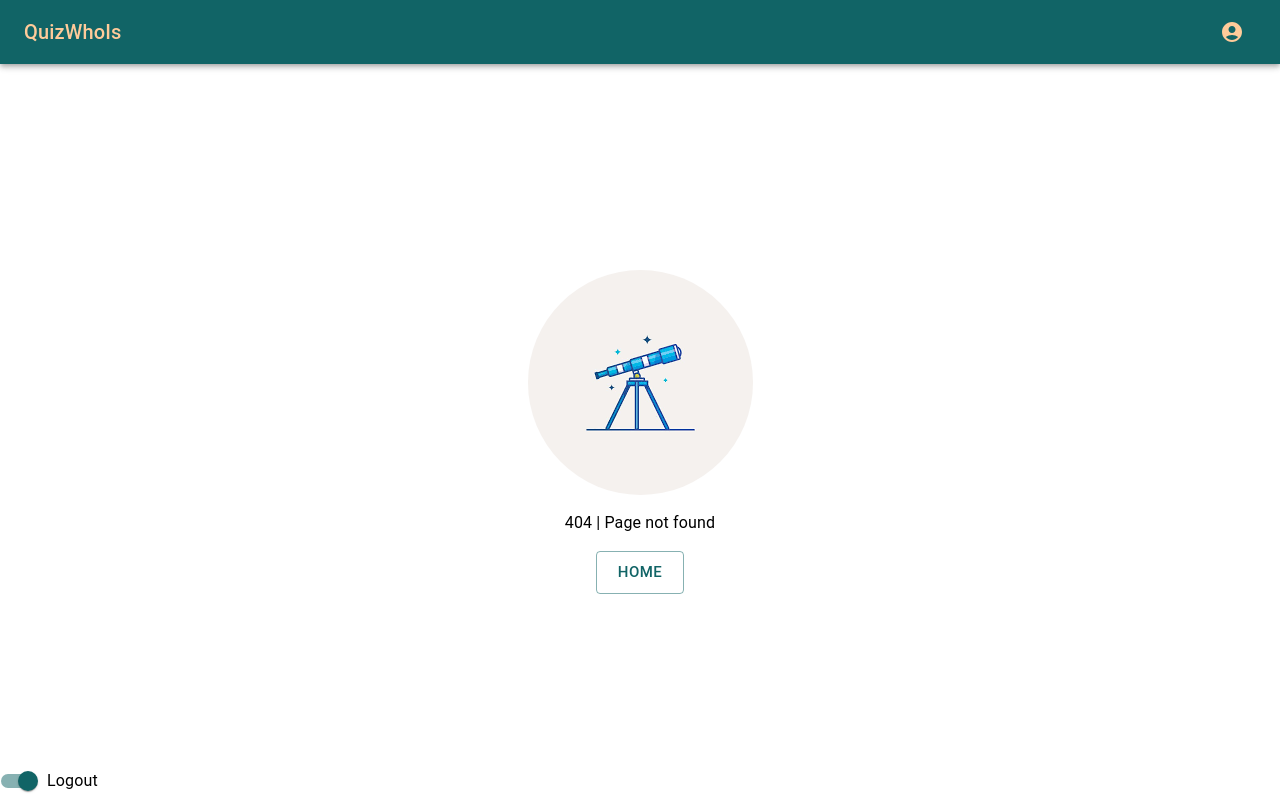
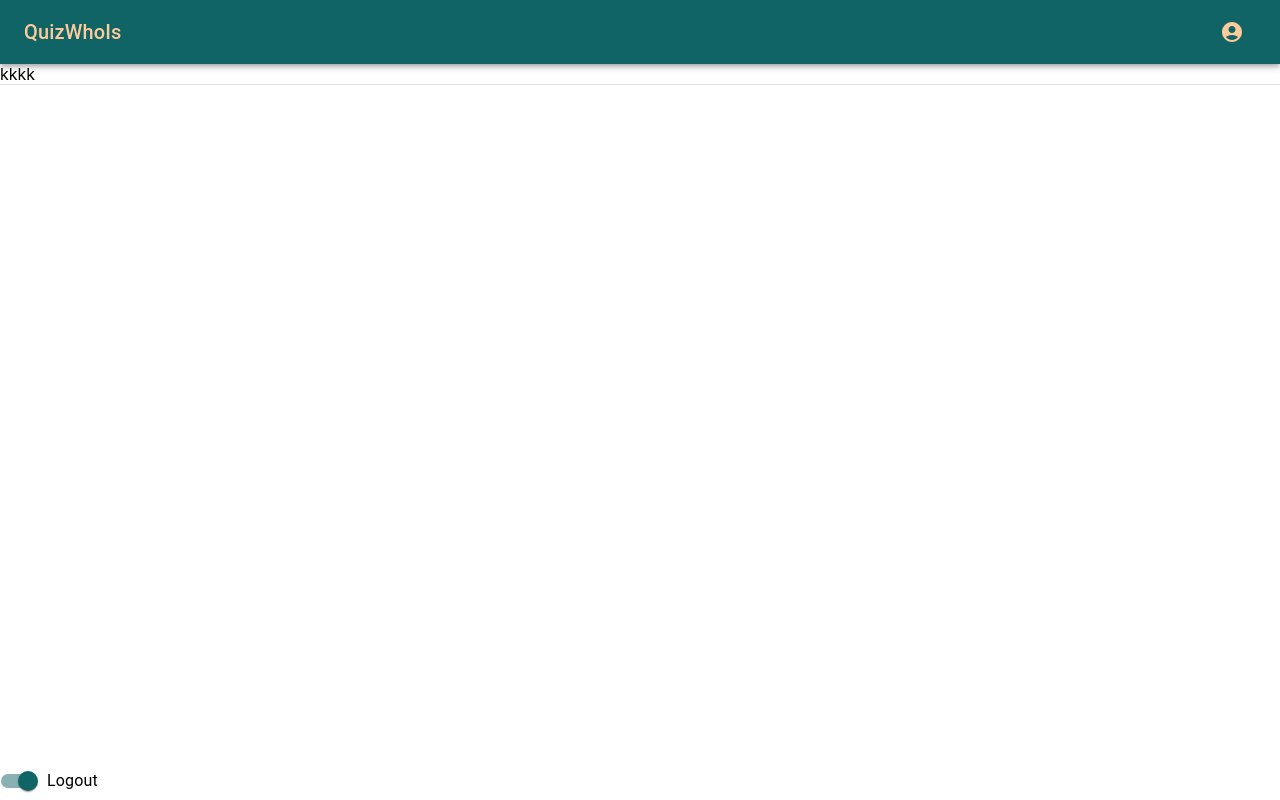
Before and after one commit to veatik90/QuizWhois, a React (Create React App) app: page /dashboard in a window 1280 px wide. Before the commit this address had no page. Built offline with nearby package versions, Linux system fonts and the light colour scheme.

Commit message:
feat: add redirect to dashboard

```diff
--- a/src/App.tsx
+++ b/src/App.tsx
@@ -1,16 +1,20 @@
 import { FC } from 'react';
-import { BrowserRouter as Router, Switch, Route } from 'react-router-dom';
+import { BrowserRouter as Router, Switch, Route, Redirect } from 'react-router-dom';
 import { Header } from './components/Header';
 import { NotFound } from './pages/NotFound';
 import { Auth } from './pages/Auth';
+import { Dashboard } from './pages/Dashboard';
 
 const App: FC = () => {
   return (
     <Router>
       <Header />
       <Switch>
+        <Route path="/dashboard">
+          <Dashboard />
+        </Route>
         <Route exact path="/">
-          <p>home</p>
+          <Redirect to="/dashboard" />
         </Route>
         <Route path="/auth">
           <Auth />
--- /dev/null
+++ b/src/pages/Dashboard/index.tsx
@@ -0,0 +1,6 @@
+import { Box } from '@mui/material';
+import { FC } from 'react';
+
+export const Dashboard: FC = () => {
+  return <Box sx={{ borderBottom: 1, borderColor: 'divider' }}>kkkk</Box>;
+};
```
Also changed, not shown: package.json (+4 -4 lines), 1 other file (tests, documents, lock files or other folders).
